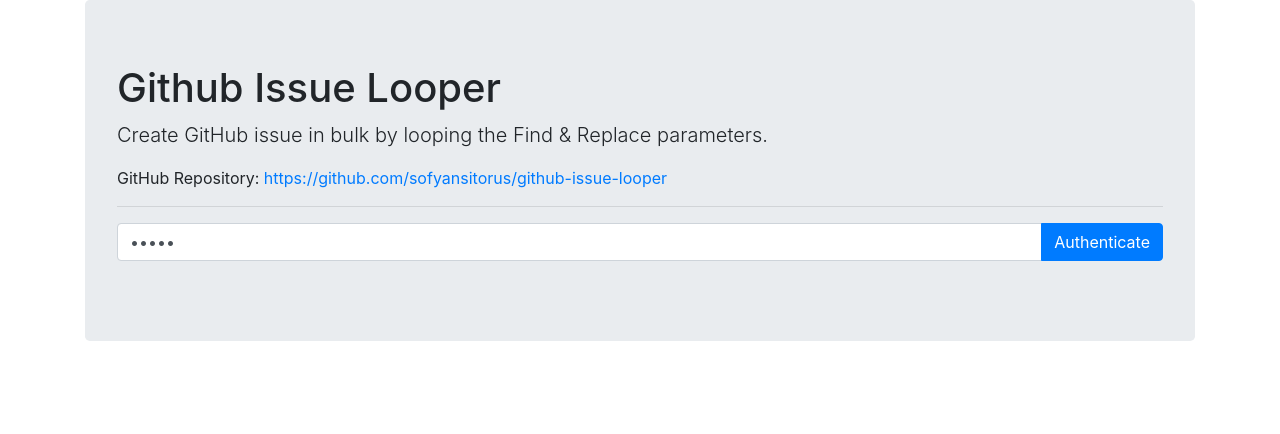
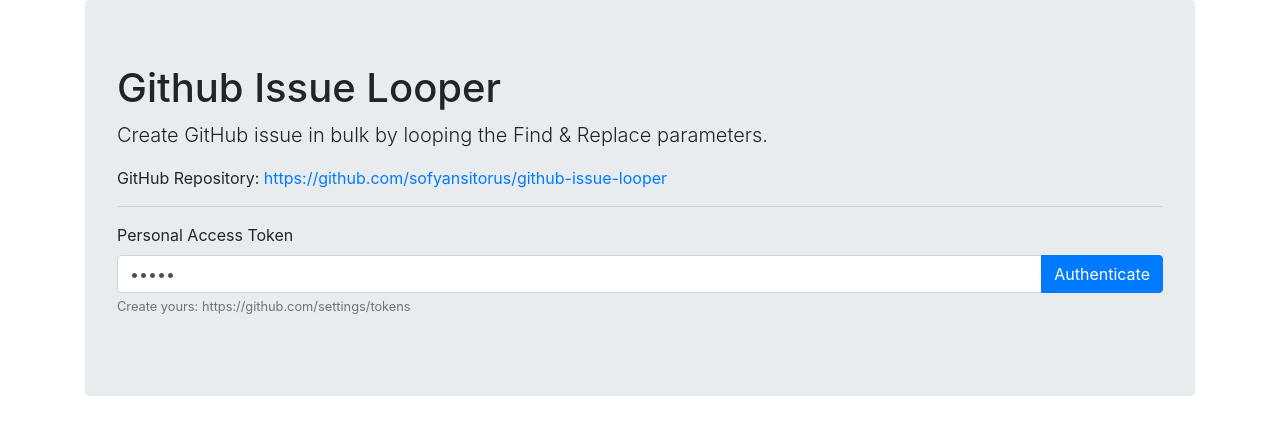
Before and after one commit to sofyansitorus/Bulk-GitHub-Issue-Creator, a React (Create React App) app: page / in a window 1280 px wide. Shown: the top 434 px of the page. Built offline with nearby package versions, Linux system fonts and the light colour scheme; no server answers.

Commit message:
Fixed missing label for token field

```diff
--- a/src/App.js
+++ b/src/App.js
@@ -801,6 +801,8 @@
     }
 
     const fieldData = {
+      label: 'Personal Access Token',
+      formText: 'Create yours: https://github.com/settings/tokens',
       props: {
         type: 'password',
         defaultValue: this.state.token,
```
